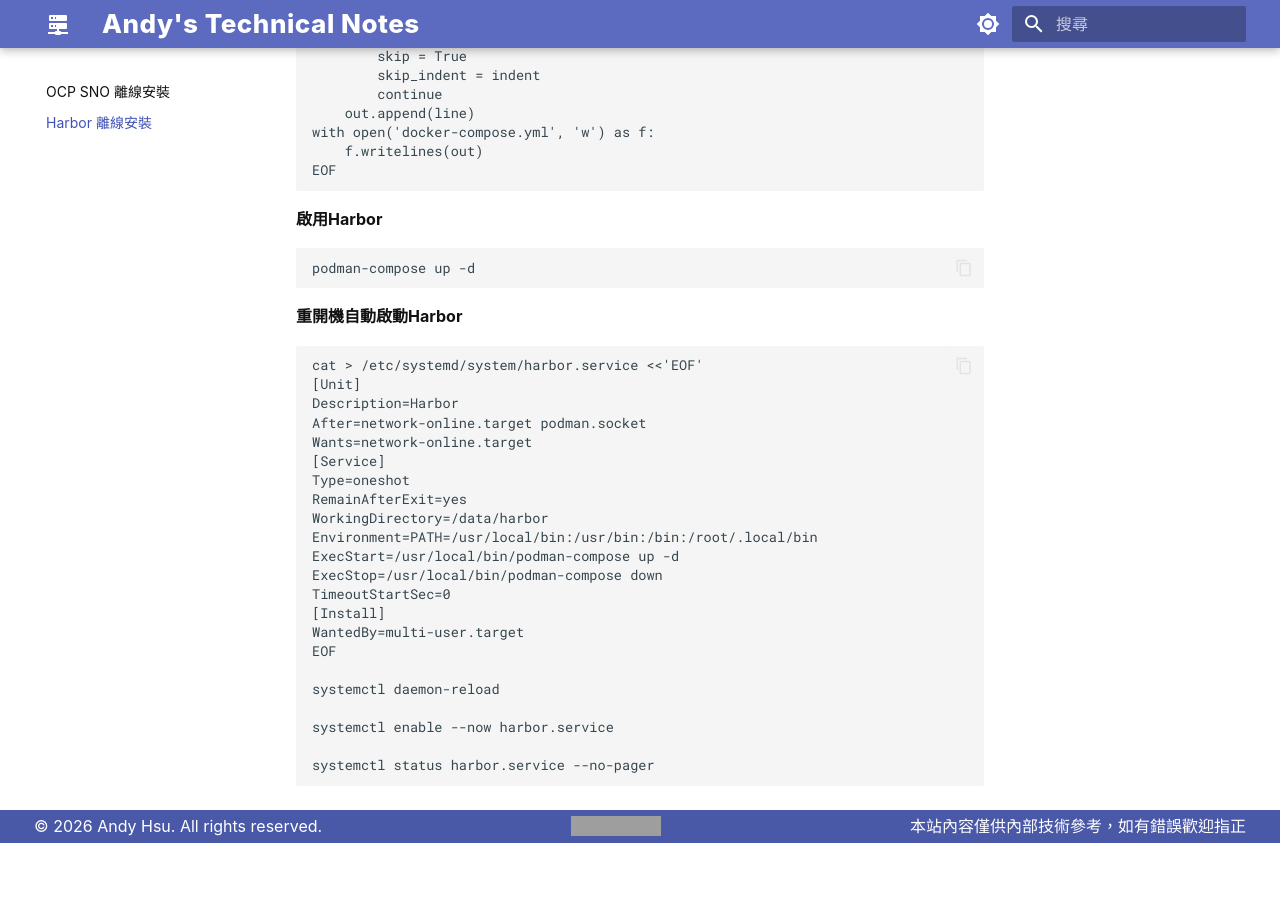
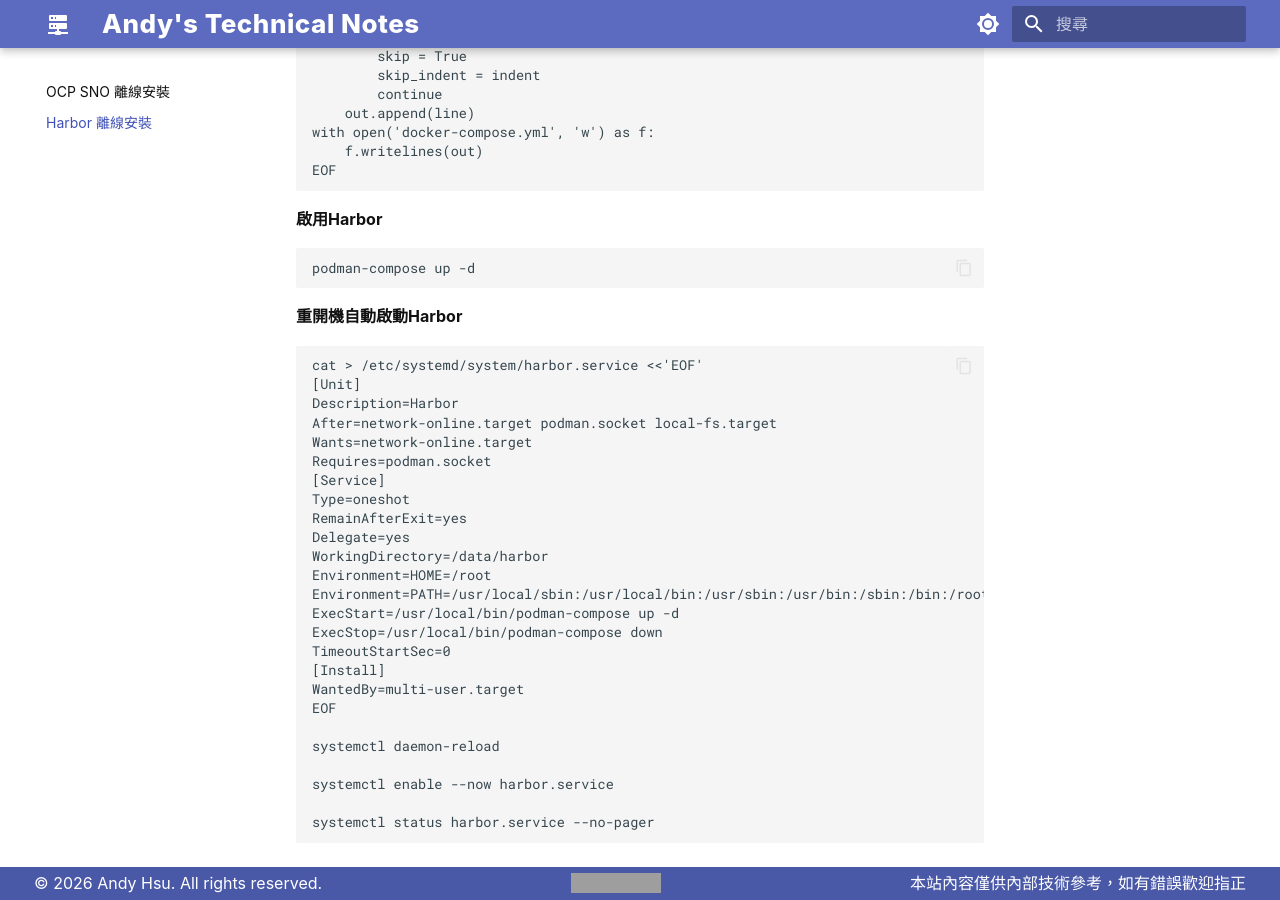
Before and after one commit to Andy0583/Metaage, an MkDocs documentation site: the page built from docs/ocp/harbor.md, in a window 1280 px wide and 900 px high, scrolled down 3009 px. Built offline with MkDocs 1.6.1 and Material for MkDocs 9.7.7, drawn with Linux system fonts in a browser that asks for light colours; before the commit the page ends 3852 px from its top, so only the background shows below that; grey boxes are pictures that could not be loaded.

Commit message:
Update harbor.md

```diff
--- a/docs/ocp/harbor.md
+++ b/docs/ocp/harbor.md
@@ -167,13 +167,16 @@ podman-compose up -d
 cat > /etc/systemd/system/harbor.service <<'EOF'
 [Unit]
 Description=Harbor
-After=network-online.target podman.socket
+After=network-online.target podman.socket local-fs.target
 Wants=network-online.target
+Requires=podman.socket
 [Service]
 Type=oneshot
 RemainAfterExit=yes
+Delegate=yes
 WorkingDirectory=/data/harbor
-Environment=PATH=/usr/local/bin:/usr/bin:/bin:/root/.local/bin
+Environment=HOME=/root
+Environment=PATH=/usr/local/sbin:/usr/local/bin:/usr/sbin:/usr/bin:/sbin:/bin:/root/.local/bin
 ExecStart=/usr/local/bin/podman-compose up -d
 ExecStop=/usr/local/bin/podman-compose down
 TimeoutStartSec=0
```
